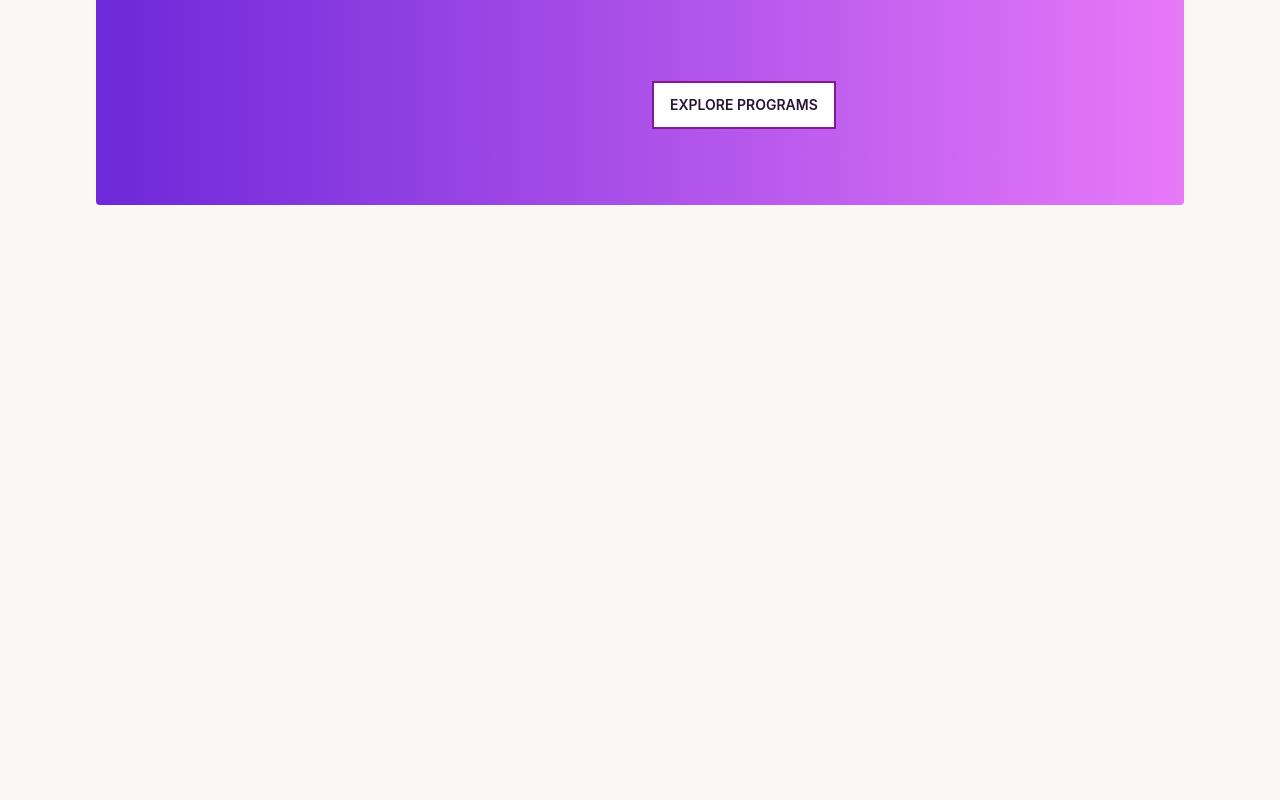
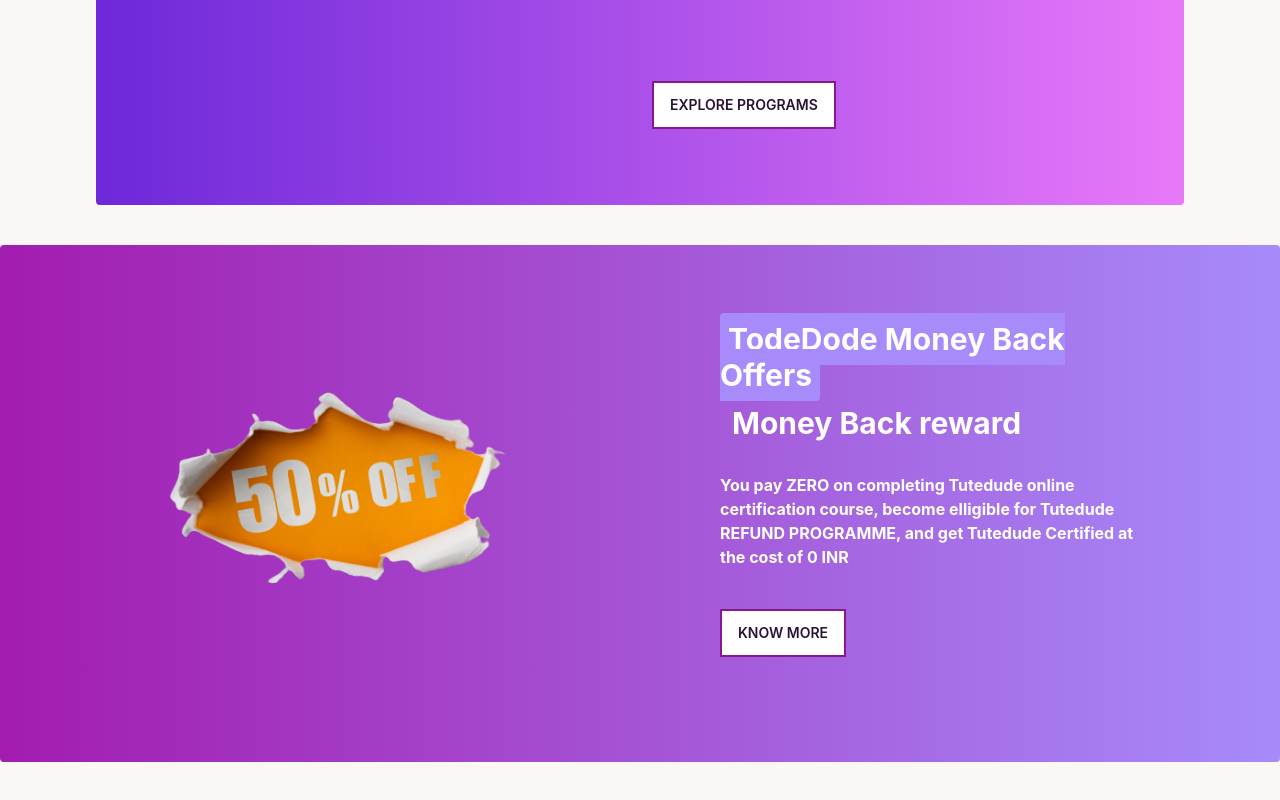
Before and after one commit to rashelmahomud/tuteDude-webSite, a React (Create React App) app: page / in a window 1280 px wide. Shown: the part 2130-2930 px from the top of the page. Before the commit the page ends 2375 px from the top, so only its background shows below. Built offline with nearby package versions, Linux system fonts and the light colour scheme.

Commit message:
added new again

```diff
--- a/src/Components/Pages/Home.js
+++ b/src/Components/Pages/Home.js
@@ -2,6 +2,7 @@
 import ExploreProgram from './ExploreProgram';
 import FullRefound from './FullRefound';
 import OurClient from './OurClient';
+import OurOffers from './OurOffers';
 import RecepsSuccess from './RecepsSuccess';
 
 const Home = () => {
@@ -12,6 +13,7 @@
             <ExploreProgram />
             <OurClient />
             <RecepsSuccess />
+            <OurOffers />
         </div>
     );
 };
--- /dev/null
+++ b/src/Components/Pages/OurOffers.js
@@ -0,0 +1,30 @@
+import React from 'react';
+import offer from '../../assect/discount.png'
+
+const OurOffers = () => {
+    return (
+        <div>
+            <div className='my-10 bg-blue-500 grid lg:grid-cols-2 grid-cols-1  bg-gradient-to-r to-violet-400 from-fuchsia-700 lg:p-16 rounded '>
+
+                <div className='p-2'>
+                    <img className='rounded mx-auto' src={offer} alt='pc-men' />
+                </div>
+                <div className='text-left lg:px-20 p-3'>
+                    <span className='text-3xl text-white font-bold bg-violet-400 p-2 rounded '>TodeDode Money Back Offers</span> <br />
+
+                    <h3 className='text-3xl text-white font-bold p-3'>Money Back reward</h3>
+                    <p className='text-white font-bold mt-5'>You pay ZERO on completing Tutedude online certification course, become elligible for Tutedude REFUND PROGRAMME, and get Tutedude Certified at the cost of 0 INR</p>
+                    <div className='mt-10'>
+                        <button className="btn btn-outline bg-white rounded-none lg:mr-5 rounded border-2 border-fuchsia-800">Know MORE</button>
+
+                    </div>
+
+                </div>
+
+            </div>
+
+        </div>
+    );
+};
+
+export default OurOffers;
```
Also changed, not shown: src/assect/discount.png (added).
